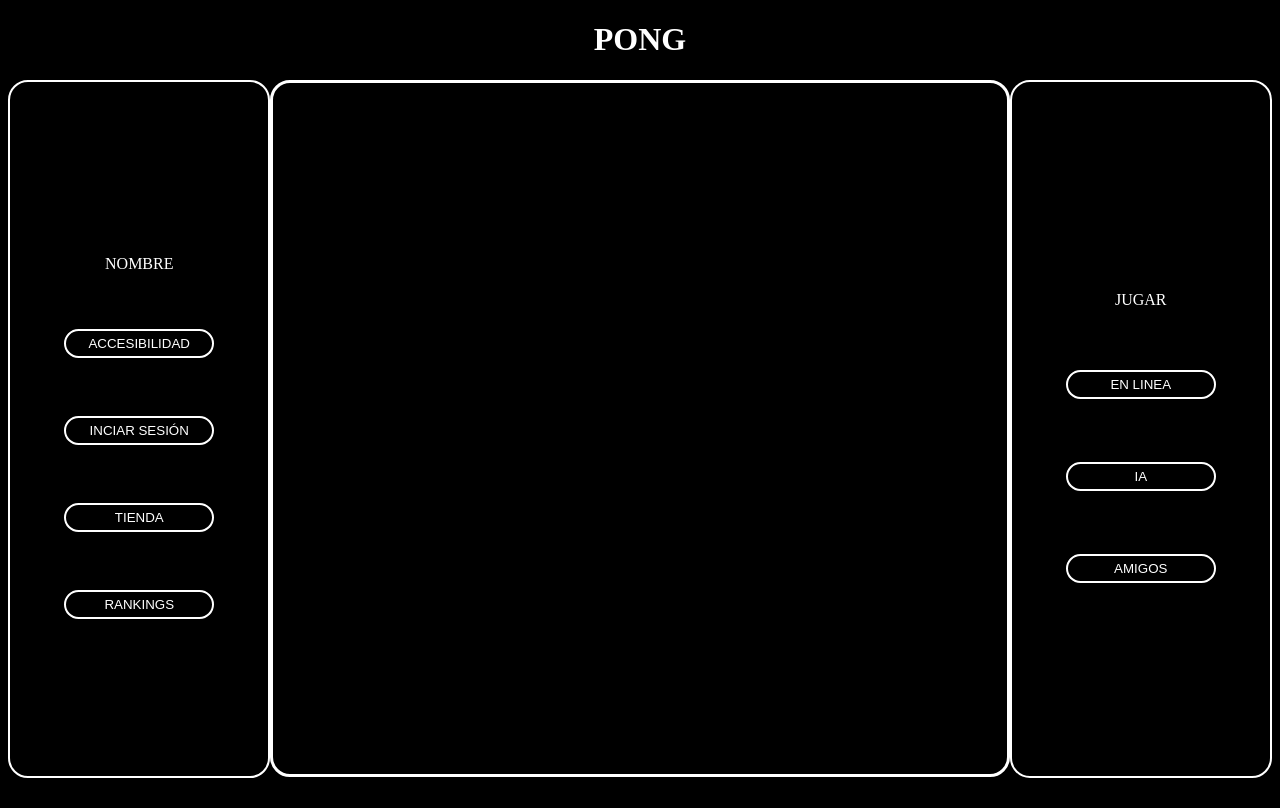
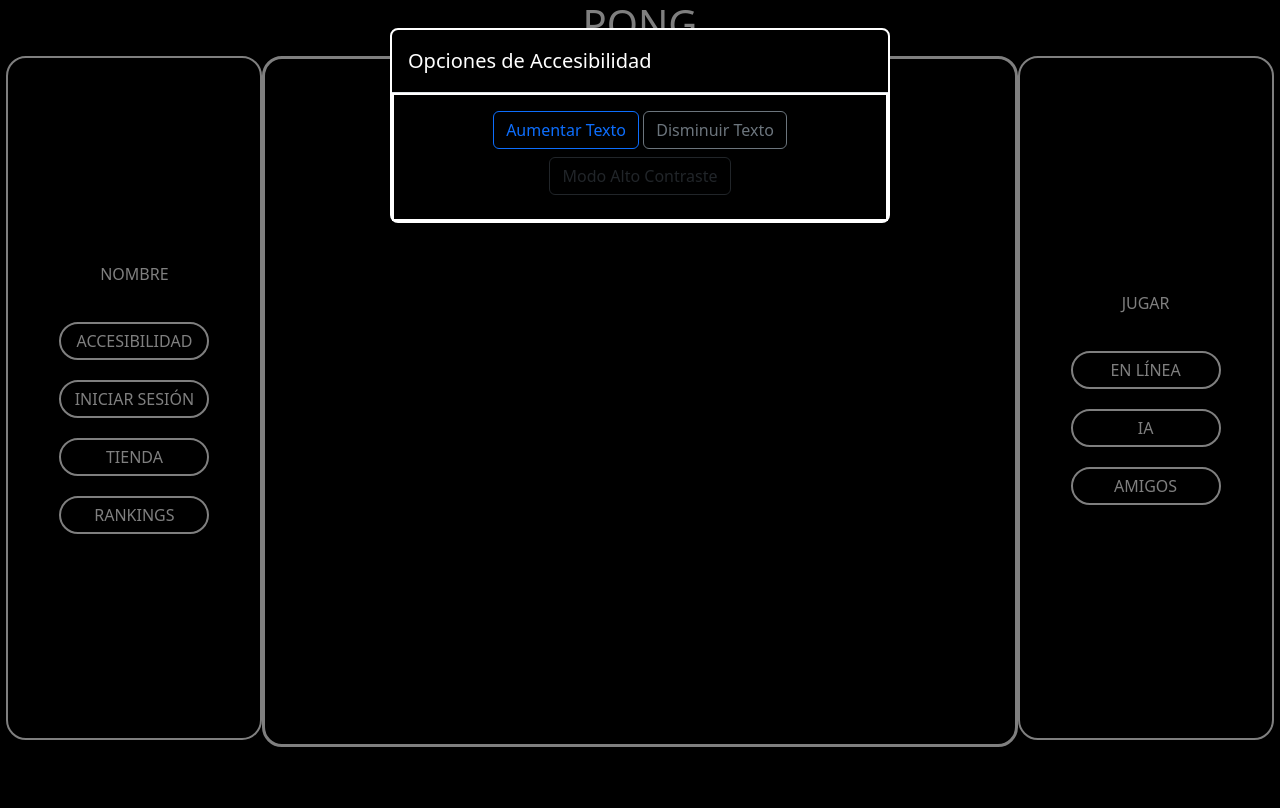
Before and after one commit to dxylto/trabajoDisenio, a plain HTML site: page index.html in a window 1280 px wide. Both pictures are taken after a click on the button "ACCESIBILIDAD". Drawn offline with nearby package versions, Linux system fonts and the light colour scheme.

Commit message:
index modificado accesibilidad

```diff
--- a/index.html
+++ b/index.html
@@ -1,28 +1,131 @@
 <!DOCTYPE html>
-<html lang="en">
+<html lang="es">
 <head>
     <meta charset="UTF-8">
     <meta name="viewport" content="width=device-width, initial-scale=1.0">
-    <title>Document</title>
-    <link rel="stylesheet" href="css/index.css">
+    <title>PONG</title>
+
+    <!-- Bootstrap CSS -->
+    <link href="https://cdn.jsdelivr.net/npm/bootstrap@5.3.0/dist/css/bootstrap.min.css" rel="stylesheet">
+
+    <style>
+        * {
+            text-align: center;
+        }
+        body {
+            background-color: black;
+            color: white;
+        }
+        .contenedor {
+            display: flex;
+            justify-content: space-between;
+            height: 90vh;
+            justify-content: center;
+        }
+        .titulo {
+            color: white;
+        }
+        .menu, .jugar {
+            display: flex;
+            flex-direction: column;
+            justify-content: center;
+            align-items: center;
+            width: 20%;
+            height: 95%;
+            padding: 10px;
+            border: white solid 2px;
+            background-color: black;
+            border-radius: 20px;
+        }
+        .menu button, .jugar button {
+            margin-top: 20px;
+            border: white solid 2px;
+            background-color: black;
+            color: white;
+            width: 150px;
+            padding: 5px;
+            border-radius: 20px;
+        }
+        .tablero {
+            background-color: black;
+            width: 59%;
+            border: solid white;
+            border-radius: 20px;
+            height: 96%;
+        }
+
+        /* Modo Alto Contraste */
+        .alto-contraste {
+            background-color: black ;
+            color: white;
+        }
+        .modal-content,.modal-body {
+            background-color: black;
+            color: white;
+            border: white solid 2px;
+        }
+    </style>
 </head>
 <body>
     <h1 class="titulo">PONG</h1>
+
     <div class="contenedor">
         <div class="menu">
             <p class="nombre">NOMBRE</p>
-        <button class="accesibilidad">ACCESIBILIDAD</button><br>
-        <button class="session">INCIAR SESIÓN</button><br>
-        <button class="tienda">TIENDA</button><br>
+            <button class="accesibilidad" data-bs-toggle="modal" data-bs-target="#accessibilityModal">
+                ACCESIBILIDAD
+            </button>
+            <button class="session">INICIAR SESIÓN</button>
+            <button class="tienda">TIENDA</button>
             <button class="ranking">RANKINGS</button>
         </div>
+
         <div class="tablero"></div>
+
         <div class="jugar">
             <p class="juega">JUGAR</p>
-        <button class="linea">EN LINEA</button><br>
-        <button class="ia">IA</button><br>
+            <button class="linea">EN LÍNEA</button>
+            <button class="ia">IA</button>
             <button class="amigos">AMIGOS</button>
         </div>
     </div>
+    <div class="modal fade" id="accessibilityModal" tabindex="-1" aria-labelledby="accessibilityModalLabel" aria-hidden="true">
+        <div class="modal-dialog">
+            <div class="modal-content">
+                <div class="modal-header">
+                    <h5 class="modal-title" id="accessibilityModalLabel">Opciones de Accesibilidad</h5>
+                    <button type="button" class="btn-close" data-bs-dismiss="modal" aria-label="Cerrar"></button>
+                </div>
+                <div class="modal-body text-center">
+                    <button class="btn btn-outline-primary mb-2" onclick="aumentarTexto()">Aumentar Texto</button>
+                    <button class="btn btn-outline-secondary mb-2" onclick="disminuirTexto()">Disminuir Texto</button>
+                    <button class="btn btn-outline-dark mb-2" onclick="modoAltoContraste()">Modo Alto Contraste</button>
+                </div>
+            </div>
+        </div>
+    </div>
+
+    <script src="https://cdn.jsdelivr.net/npm/bootstrap@5.3.0/dist/js/bootstrap.bundle.min.js"></script>
+
+    <script>
+                let fontSize = 16;
+
+function aumentarTexto() {
+    fontSize += 2;
+    document.body.style.fontSize = fontSize + "px";
+}
+
+function disminuirTexto() {
+    if (fontSize > 10) {
+        fontSize -= 2;
+        document.body.style.fontSize = fontSize + "px";
+    }
+}
+
+function modoAltoContraste() {
+    document.body.classList.toggle("alto-contraste");
+}
+</script>
+
 </body>
 </html>
```
Also changed, not shown: index.js (added, +9 -0 lines), 1 other file. Lines whose indentation alone changed are shown as unchanged.
